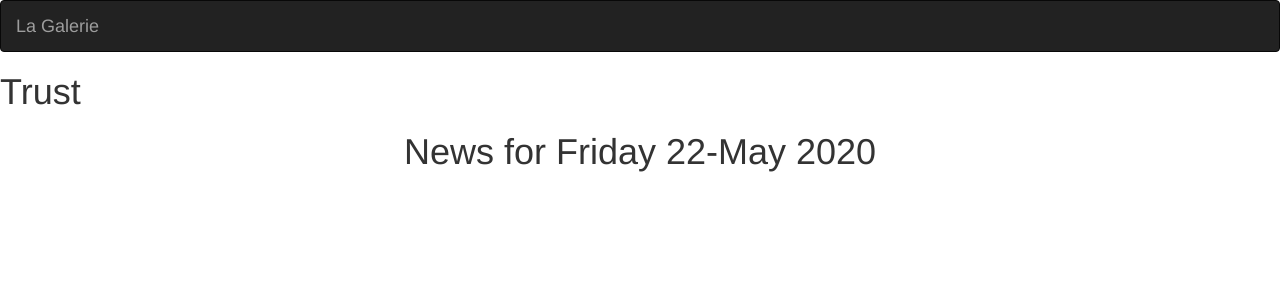
After one commit to TERRYYYY/PhotoGallery, a Django app: page /gallery/ in a window 1280 px wide. The commit adds this page. Shown: the top 300 px of the page. Run offline with Django 3.2, Linux system fonts and the light colour scheme; some libraries are stand-ins or nearby versions.

Commit message:
add navigation bar

```diff
--- a/photos/templates/all-photos/base.html
+++ b/photos/templates/all-photos/base.html
@@ -1,4 +1,5 @@
 {% load bootstrap3 %}
+{% load static%}
 <!DOCTYPE html>
 <html>
 
@@ -18,6 +19,8 @@
 </head>
 
 <body>
+    {% include "navbar.html" %}
+
     {% block content %} <h1 class='text-center'>News for {{date|date:"l d-F Y"}}</h1> {%endblock%}
 
     {% block scripts %}
@@ -25,4 +28,5 @@
     {% bootstrap_javascript %}
     {% endblock %}
 </body>
+
 </html>
--- a/photos/templates/all-photos/gallery.html
+++ b/photos/templates/all-photos/images.html
@@ -1,5 +1,6 @@
 {%extends 'all-photos/base.html'%}
 
 {% block content %}
+<h1>Trust</h1>
 {{block.super}}
 {% endblock %}
--- /dev/null
+++ b/photos/templates/navbar.html
@@ -0,0 +1,20 @@
+<!DOCTYPE html>
+<html lang="en">
+
+<head>
+
+    <meta charset="utf-8">
+    <meta name="viewport" content="width=device-width, initial-scale=1">
+</head>
+
+<body>
+    <nav class="navbar navbar-inverse">
+        <div class="container-fluid">
+            <div class="navbar-header">
+                <a class="navbar-brand" href="">La Galerie</a>
+            </div>
+        </div>
+    </nav>
+</body>
+
+</html>
--- a/photos/urls.py
+++ b/photos/urls.py
@@ -2,5 +2,6 @@ from django.conf.urls import url
 from . import views
 
 urlpatterns=[
+    url('^$',views.gallery,name = 'gallery'),
     url('^$',views.index,name = 'index'),
 ]
--- a/photos/views.py
+++ b/photos/views.py
@@ -6,6 +6,6 @@ import datetime as dt
 def index(request):
     return render(request, 'index.html')
 
-def news_of_day(request):
+def gallery(request):
     date = dt.date.today()
-    return render(request, 'all-photos/gallery.html', {"date": date,})
+    return render(request, 'all-photos/images.html', {"date": date,})
--- a/tree/urls.py
+++ b/tree/urls.py
@@ -21,5 +21,5 @@ from django.contrib import admin
 
 urlpatterns = [
     url(r'^admin/', admin.site.urls),
-    url(r'^photos/',include('photos.urls'))
+    url(r'^gallery/',include('photos.urls'))
 ]
```
